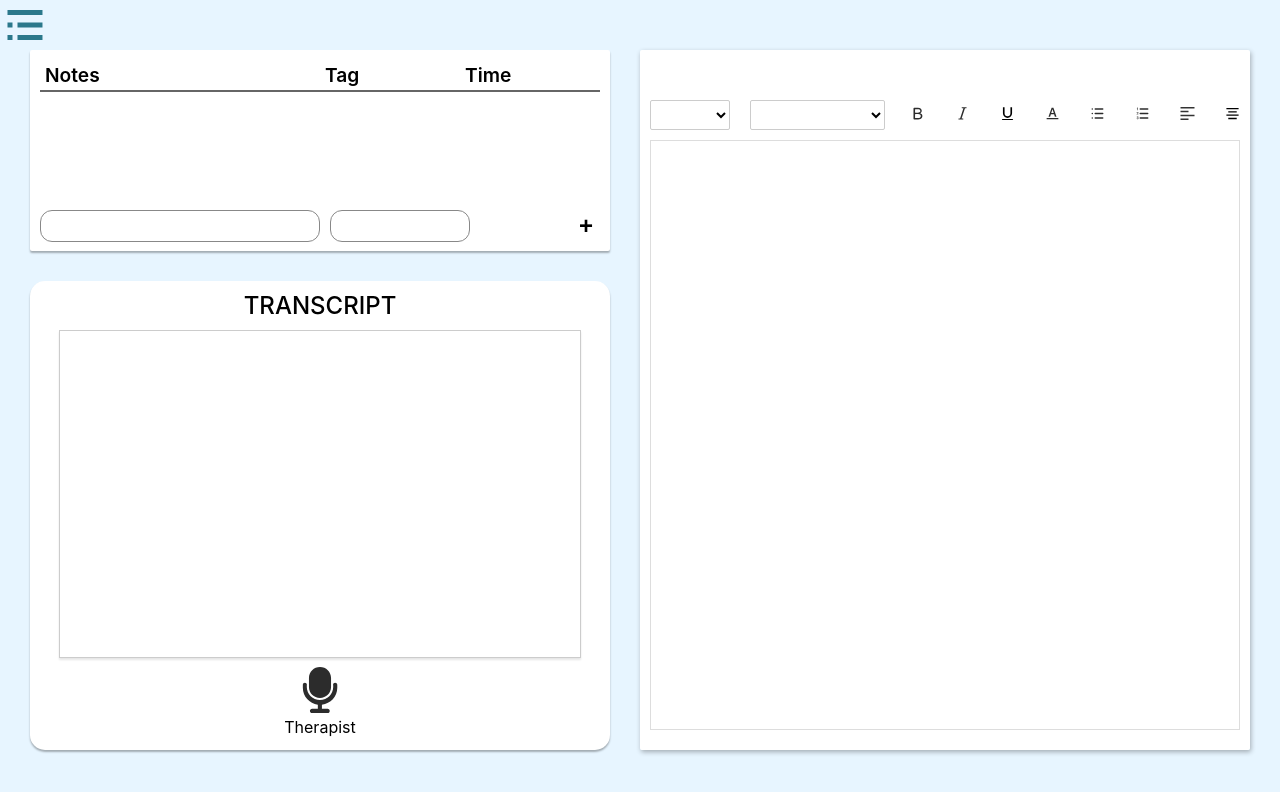
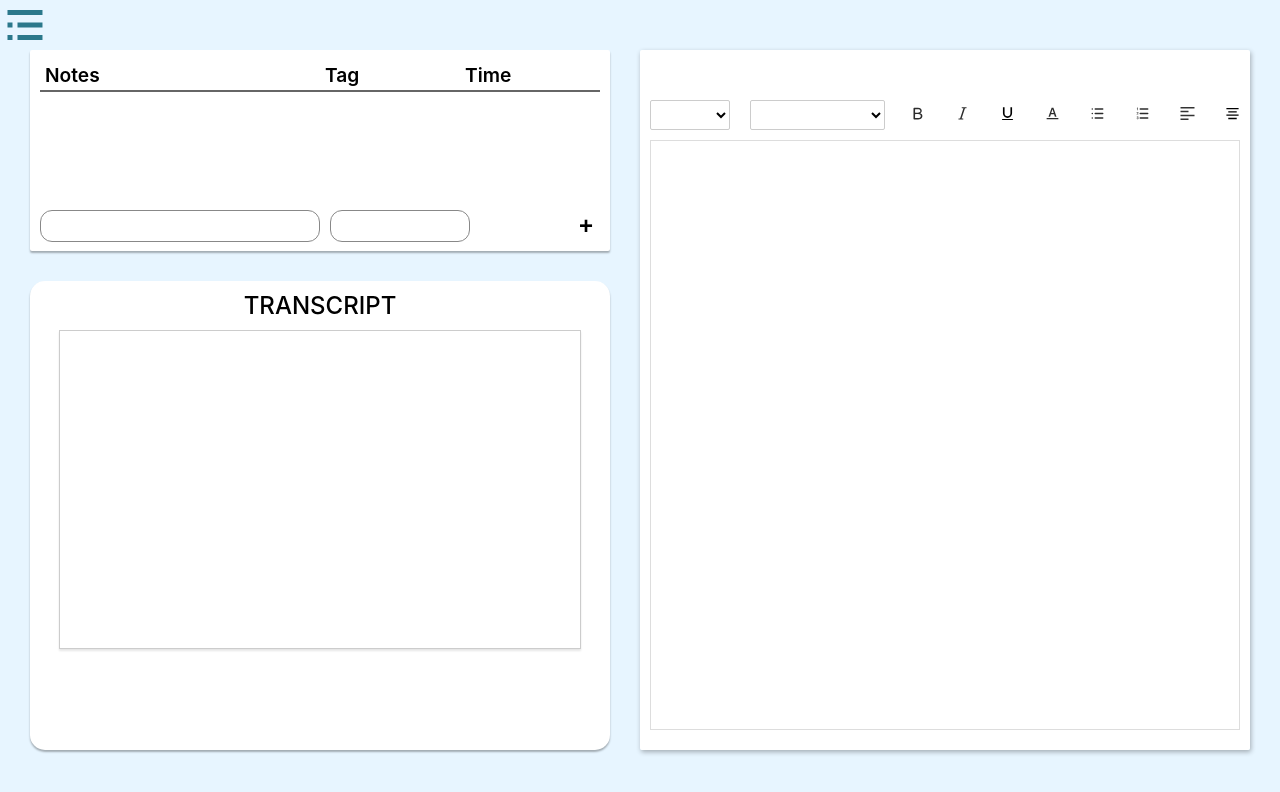
Before and after one commit to YHX6/SOAP.AI, a React (Create React App) app in the folder frontend/: page /diagnois in a window 1280 px wide. Shown: the top 792 px of the page. Built offline with nearby package versions, Linux system fonts and the light colour scheme.

Commit message:
add fontend

```diff
--- a/frontend/src/assets/css/diagnois.css
+++ b/frontend/src/assets/css/diagnois.css
@@ -146,7 +146,7 @@
 }
 
 .diagnois-page-conversations{
-    height: 70%;
+    height: 68%;
     width: 90%;
     overflow-Y: auto;
     border: 1px solid #ccc;
@@ -164,12 +164,17 @@
 .audio-btns{
     display: flex;
     width: 100%;
-    justify-content: space-evenly;
+    flex-direction: row;
+    gap: 10px;
+    justify-content: space-around;
+    /* justify-content: space-evenly; */
 }
 
 .audio-btn-box{
     display: flex;
     flex-direction: column;
+    gap: 0;
+    align-items: center;
 }
 .voice-btn {
     background-color: white;
@@ -185,5 +190,11 @@
 }
 
 .audio-btns{
-    height: 50px;
+    height: 40px;
 }
+.audio-btns img{
+    width: 40px;
+    height: 40px;
+    border-radius: 10000px;
+    box-shadow: 0 5px 5px rgba(0,0,0,0.3);
+}
--- a/frontend/src/components/SpeechButton.jsx
+++ b/frontend/src/components/SpeechButton.jsx
@@ -15,7 +15,7 @@ if (SpeechRecognition) {
   recognition.interimResults = false;
 }
 
-const SpeechButton = ({ onTranscript }) => {
+const SpeechButton = ({ onTranscript, avatar }) => {
   const [isListening, setIsListening] = useState(false);
 
   useEffect(() => {
@@ -47,7 +47,7 @@ const SpeechButton = ({ onTranscript }) => {
   return (
       <button className='voice-btn' onClick={toggleListen}>
         {isListening ?
-            <img src={recordingVoiceIcon} alt="click button for audio input"></img> : <img src={recordVoiceIcon} alt="click button for audio input"></img>
+            <img src={recordingVoiceIcon} alt="click button for audio input"></img> : <img src={avatar} alt="button to click"></img>
         }
         </button>
   );
--- a/frontend/src/pages/DiagnoisPage.jsx
+++ b/frontend/src/pages/DiagnoisPage.jsx
@@ -29,7 +29,7 @@ const defaultKeywordList = [
     // {word:"Asd", tag:"testtag", time:"Amy"},
 ]
 
-
+const avatarList = {male:[m1, m2, m3], female:[f1,f2,f3], other:[o1, o2, o3]};
 function formatTime(date) {
     const month = String(date.getMonth() + 1).padStart(2, '0'); // 月份是从0开始的，所以+1
     const day = String(date.getDate()).padStart(2, '0');
@@ -45,7 +45,8 @@ function DiagnosisPage() {
     const therapists = useSelector((state) => state.document.therapist);
     const members = useSelector((state) => state.document.members);
     const dispatch = useDispatch();
-    const [avatarList, setAvatarList] = useState({});
+    // const [avatarList, setAvatarList] = useState();
+    const [buttonGroups, setButtonGroups] = useState([]);
 
 
     const [messages, setMessages] = useState([]);
@@ -55,8 +56,41 @@ function DiagnosisPage() {
     const [inputWord, setInputWord] = useState("");
     const [inputTag, setInputTag] = useState("");
 
+
     useEffect(() => {
-
+        let newButtonGroups = [];  // name, role, avatar
+        let mCount = 0;
+        let fCount = 0;
+        let oCount = 0;
+        for(let i=0; i<therapists.length; i++){
+            if(therapists[i].sex === "male" && mCount < 3){
+                newButtonGroups.push({role:therapists[i].role, name:therapists[i].name, avatar:avatarList.male[mCount]});
+                mCount ++;
+            }else if(therapists[i].sex === "female" && fCount < 3){
+                newButtonGroups.push({role:therapists[i].role, name:therapists[i].name, avatar:avatarList.female[fCount]});
+                fCount ++;
+            }else if(therapists[i].sex === "other" && oCount < 3){
+                newButtonGroups.push({role:therapists[i].role, name:therapists[i].name, avatar:avatarList.other[oCount]});
+                oCount ++;
+            }else{
+                newButtonGroups.push({role:therapists[i].role, name:therapists[i].name, avatar:df});
+            }
+        }
+        for(let i=0; i<members.length; i++){
+            if(members[i].sex === "male" && mCount < 3){
+                newButtonGroups.push({role:members[i].role, name:members[i].name, avatar:avatarList.male[mCount]});
+                mCount ++;
+            }else if(therapists[i].sex === "female" && fCount < 3){
+                newButtonGroups.push({role:members[i].role, name:members[i].name, avatar:avatarList.female[fCount]});
+                fCount ++;
+            }else if(therapists[i].sex === "other" && oCount < 3){
+                newButtonGroups.push({role:members[i].role, name:members[i].name, avatar:avatarList.other[oCount]});
+                oCount ++;
+            }else{
+                newButtonGroups.push({role:members[i].role, name:members[i].name, avatar:df});
+            }
+        }
+        setButtonGroups(newButtonGroups);
     }, [])
 
 
@@ -92,15 +126,8 @@ function DiagnosisPage() {
         }
         setMessages([...messages, inputContent]);
     };
-    // const handleTranscriptPatient = (text) => {
-    //     let inputContent = {
-    //         "role": "patient",
-    //         "time": formatTime(new Date()),
-    //         "conv": text
-    //     }
-    //     setMessages([...messages, inputContent]);
-    //     console.log(messages);
-    // };
+
+
 
     const addEditorSection = (selectedOption, customizedOption, AIprompt) => {
         if(selectedOption === "Basic Information"){
@@ -342,10 +369,15 @@ function DiagnosisPage() {
                         </div>
 
                         <div className="audio-btns">
-                            <div className="audio-btn-box">
-                                <SpeechButton onTranscript={handleTranscript}></SpeechButton>
-                                <div>Therapist</div>
-                            </div>
+                            {buttonGroups.map((item, i) => {
+                                return (
+                                    <div className="audio-btn-box" key={i}>
+                                        <SpeechButton onTranscript={(text) => handleTranscript(item.role, item.name, text)} avatar= {item.avatar}></SpeechButton>
+                                        <div>{item.role}</div>
+                                        <div>{item.name}</div>
+                                    </div>
+                                );
+                            })}
 
                         </div>
                     </div>
--- a/frontend/src/pages/PreDiagnoisPage.jsx
+++ b/frontend/src/pages/PreDiagnoisPage.jsx
@@ -110,8 +110,8 @@ function PreDiagnoisPage(props) {
                                                 <span>{item.role}</span>
                                                 <span>{item.name}</span>
                                                 <span>{item.age}</span>
-                                                <span>{item.hostory}</span>
                                                 <span>{item.sex}</span>
+                                                <span>{item.history}</span>
                                                 <span className="role-table-operation" onClick={() => removeKeyword(item.name)}>Delete</span>
                                             </div>
                                         )
```
